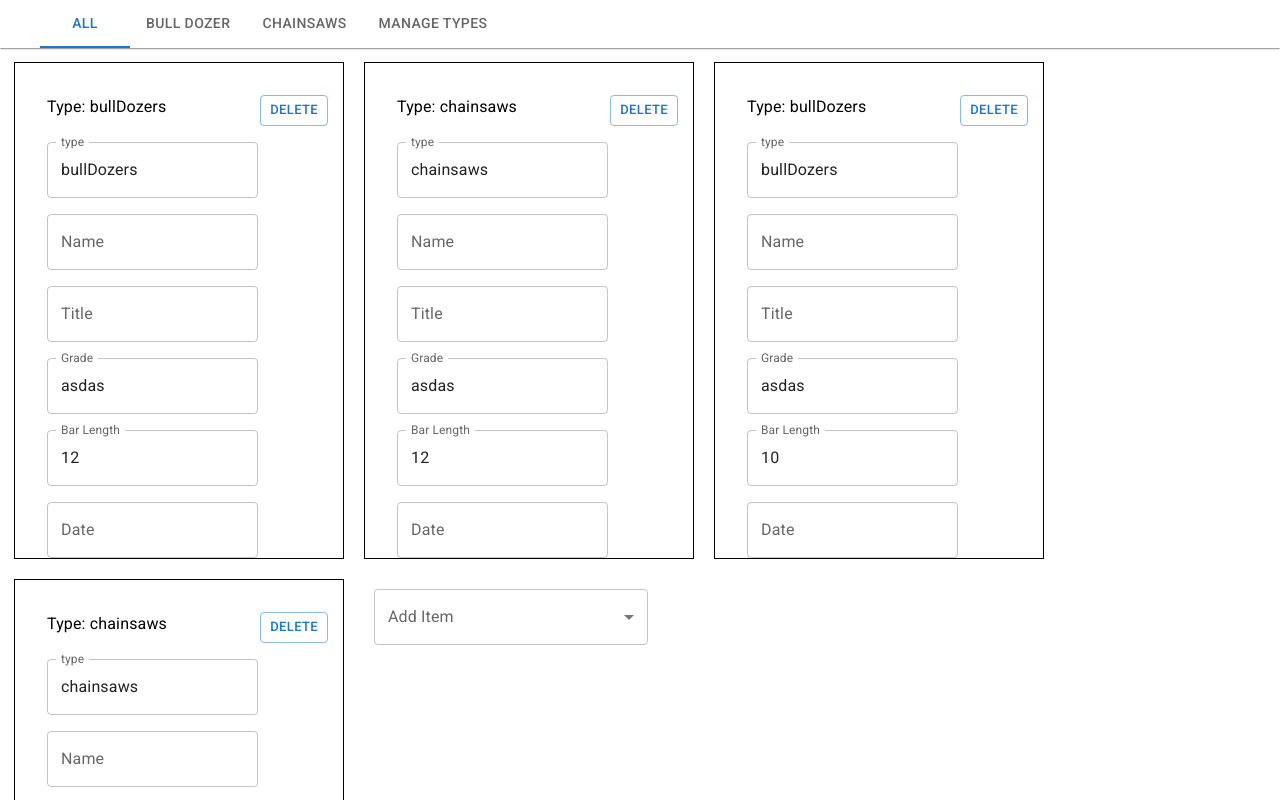
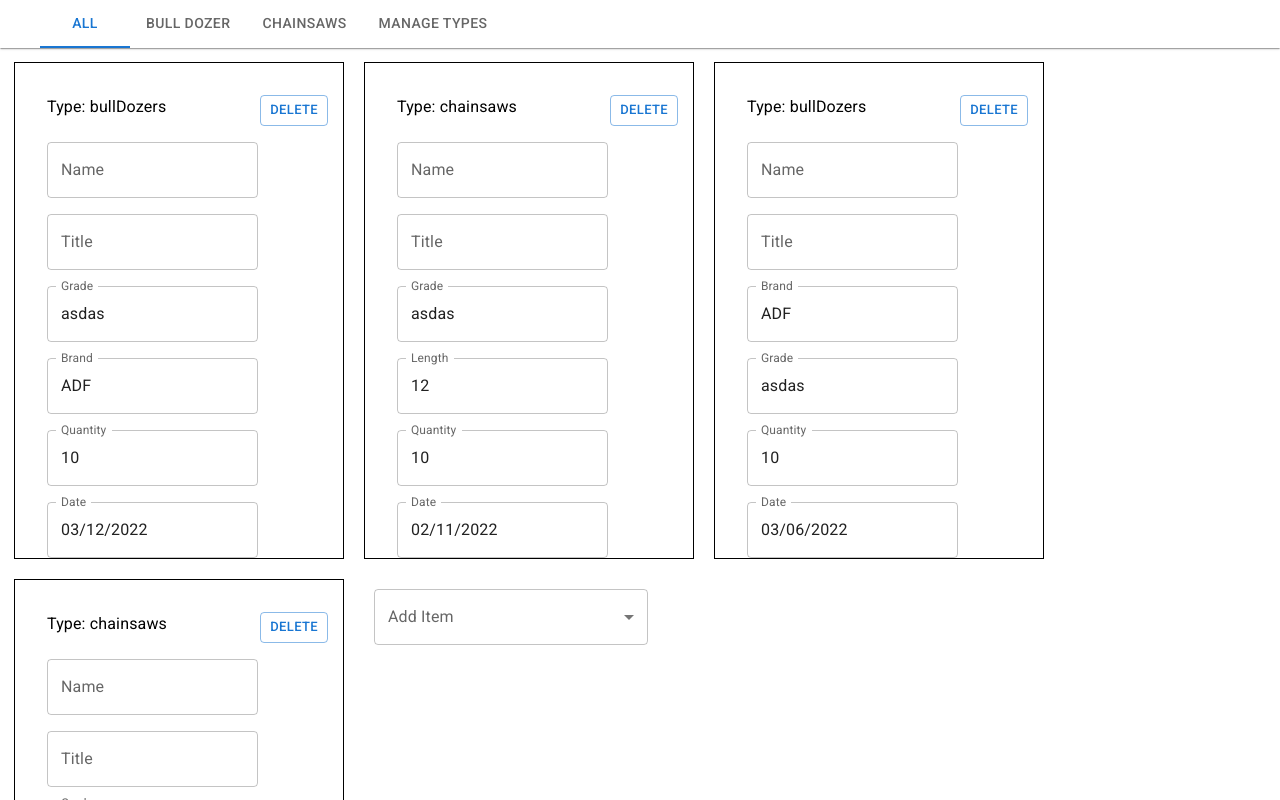
Before and after one commit to SumedhShewale/Inventory-Management, a React (Create React App) app: page /all in a window 1280 px wide. Shown: the top 800 px of the page. Built offline with nearby package versions, Linux system fonts and the light colour scheme.

Commit message:
date picker

```diff
--- a/package.json
+++ b/package.json
@@ -7,10 +7,12 @@
     "@emotion/styled": "^11.8.1",
     "@mui/icons-material": "^5.8.0",
     "@mui/material": "^5.8.1",
+    "@mui/x-date-pickers": "^5.0.0-alpha.4",
     "@reduxjs/toolkit": "^1.8.2",
     "@testing-library/jest-dom": "^5.16.4",
     "@testing-library/react": "^13.3.0",
     "@testing-library/user-event": "^14.2.0",
+    "date-fns": "^2.28.0",
     "react": "^18.1.0",
     "react-dom": "^18.1.0",
     "react-redux": "^8.0.2",
--- a/src/components/ObjectType/ObjectFields.jsx
+++ b/src/components/ObjectType/ObjectFields.jsx
@@ -1,7 +1,15 @@
 import React from "react";
 import { Button, Grid, TextField, Typography } from "@mui/material";
+import { DatePicker } from "@mui/x-date-pickers/DatePicker";
+import { LocalizationProvider } from "@mui/x-date-pickers/LocalizationProvider";
+import { AdapterDateFns } from "@mui/x-date-pickers/AdapterDateFns";
 
 function ObjectFields(props) {
+  const getDate = (value) => {
+    let splits = value.split("-");
+    return new Date(splits[2], splits[1], splits[0]);
+  };
+
   const getField = () => {
     return (
       <Grid
@@ -28,19 +36,52 @@ function ObjectFields(props) {
           </Button>
         </Grid>
         {props.labels.map((label, index) => {
-          return (
-            label !== "id" && (
-              <Grid item xs={12}>
+          let fieldType;
+          if (label !== "id" && label !== "type") {
+            fieldType = props.types.find(
+              (typeData) => typeData.type === props.data.type
+            );
+            fieldType = fieldType.fields.find((field) => field.label === label);
+          }
+          return label !== "id" && label !== "type" && fieldType ? (
+            <Grid item xs={12}>
+              {fieldType.type === "Number" ? (
                 <TextField
                   label={label}
+                  type="number"
                   defaultValue={props.values[index]}
-                  // onChange={(e) => {
-                  //   handleEditField(e, undefined, "type");
-                  // }}
+                  onChange={(e) => {
+                    props.handleEditField(e.target.value, label, props.data.id);
+                  }}
                 />
-              </Grid>
-            )
-          );
+              ) : fieldType.type === "Date" ? (
+                <LocalizationProvider dateAdapter={AdapterDateFns}>
+                  <DatePicker
+                    label={label}
+                    value={getDate(props.values[index])}
+                    onChange={(newValue) => {
+                      props.handleEditField(newValue, label, props.data.id);
+                    }}
+                    renderInput={(params) => <TextField {...params} />}
+                  />
+                </LocalizationProvider>
+              ) : (
+                fieldType.type === "Text" && (
+                  <TextField
+                    label={label}
+                    defaultValue={props.values[index]}
+                    onChange={(e) => {
+                      props.handleEditField(
+                        e.target.value,
+                        label,
+                        props.data.id
+                      );
+                    }}
+                  />
+                )
+              )}
+            </Grid>
+          ) : null;
         })}
       </Grid>
     );
--- a/src/components/ObjectType/ObjectType.jsx
+++ b/src/components/ObjectType/ObjectType.jsx
@@ -11,7 +11,7 @@ import { useDispatch, useSelector } from "react-redux";
 import {
   addition,
   addObject,
-  addObjectType,
+  editObject,
   selectObjects,
   selectObjectsTypes,
 } from "../../features/counter/counterSlice";
@@ -44,6 +44,20 @@ function ObjectType(props) {
     ];
   };
 
+  const handleEditField = (value, fieldOf, id) => {
+    if (fieldOf === "Date") {
+      let date = new Date(value).getDate();
+      let month = new Date(value).getMonth() + 1;
+      let year = new Date(value).getFullYear();
+      value = date + "-" + month + "-" + year;
+    }
+    let currentObject;
+    let unfilteredObjectsCopy = [...unfilteredObjects];
+    currentObject = unfilteredObjectsCopy.find((ele) => ele.id === id);
+    currentObject[fieldOf] = value;
+    dispatch(editObject(currentObject, props.index));
+  };
+
   const handleDeleteType = (id) => {
     let objectsCopy = [...unfilteredObjects];
     objectsCopy = objectsCopy.filter((object) => object.id !== id);
@@ -64,6 +78,9 @@ function ObjectType(props) {
               labels={Object.keys(data)}
               values={Object.values(data)}
               handleDeleteType={handleDeleteType}
+              handleEditField={handleEditField}
+              unfilteredObjects={unfilteredObjects}
+              types={types}
             />
           );
         })}
--- a/src/components/TypeComponent.jsx
+++ b/src/components/TypeComponent.jsx
@@ -4,7 +4,6 @@ import { useDispatch, useSelector } from "react-redux";
 import {
   addition,
   additionType,
-  addObjectType,
   editObjectType,
   selectObjects,
   selectObjectsTypes,
--- a/src/features/counter/counterSlice.js
+++ b/src/features/counter/counterSlice.js
@@ -8,8 +8,30 @@ const initialState = {
       Name: "",
       Title: "",
       Grade: "asdas",
-      "Bar Length": "12",
-      Date: "",
+      Brand: "ADF",
+      Quantity: 10,
+      Date: "12-02-2022",
+    },
+    {
+      id: Math.random().toString(),
+      type: "chainsaws",
+      Name: "",
+      Title: "",
+      Brand: "ADF",
+      Grade: "asdas",
+      Length: "12",
+      Quantity: 10,
+      Date: "11-01-2022",
+    },
+    {
+      id: Math.random().toString(),
+      type: "bullDozers",
+      Name: "",
+      Title: "",
+      Brand: "ADF",
+      Grade: "asdas",
+      Quantity: 10,
+      Date: "06-02-2022",
     },
     {
       id: Math.random().toString(),
@@ -17,26 +39,10 @@ const initialState = {
       Name: "",
       Title: "",
       Grade: "asdas",
-      "Bar Length": "12",
-      Date: "",
-    },
-    {
-      id: Math.random().toString(),
-      type: "bullDozers",
-      Name: "",
-      Title: "",
-      Grade: "asdas",
-      "Bar Length": "10",
-      Date: "",
-    },
-    {
-      id: Math.random().toString(),
-      type: "chainsaws",
-      Name: "",
-      Title: "",
-      Grade: "asdas",
-      "Bar Length": "12",
-      Date: "",
+      Brand: "ADF",
+      Length: "12",
+      Quantity: 10,
+      Date: "12-01-2022",
     },
   ],
   objectTypes: [
@@ -46,8 +52,11 @@ const initialState = {
       type: "bullDozers",
       fields: [
         { type: "Text", label: "Name" },
+        { type: "Text", label: "Title" },
+        { type: "Text", label: "Grade" },
         { type: "Number", label: "Quantity" },
         { type: "Text", label: "Brand" },
+        { type: "Date", label: "Date" },
       ],
     },
     {
@@ -56,7 +65,10 @@ const initialState = {
       type: "chainsaws",
       fields: [
         { type: "Text", label: "Name" },
+        { type: "Text", label: "Title" },
+        { type: "Text", label: "Grade" },
         { type: "Number", label: "Quantity" },
+        { type: "Number", label: "Length" },
         { type: "Date", label: "Date" },
       ],
     },
```
Also changed, not shown: 1 other file (tests, documents, lock files or other folders).
